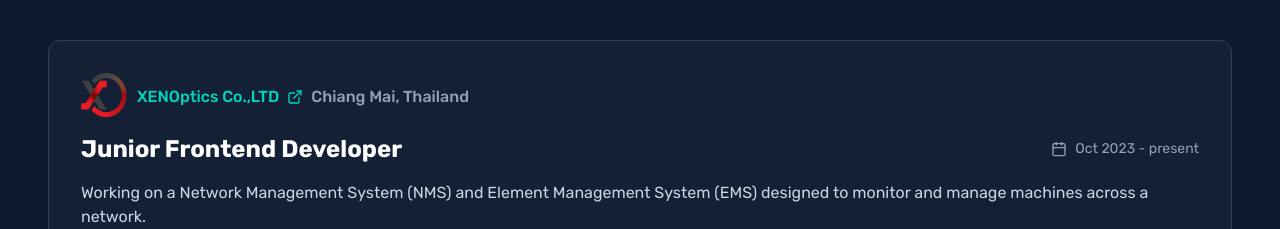
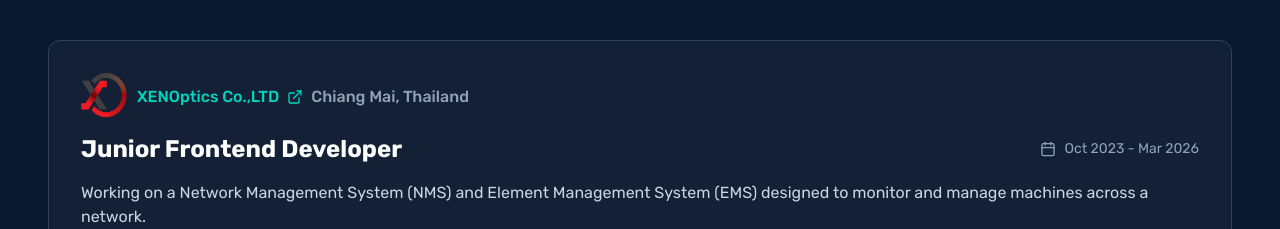
Before and after one commit to khinsuwai97/khin-su-wai-portfolio-v1, a Next.js app: page / in a window 1280 px wide. Shown: the part 1860-2089 px from the top of the page. Built offline with nearby package versions, Linux system fonts and the light colour scheme.

Commit message:
fixed in resume

```diff
--- a/components/About.tsx
+++ b/components/About.tsx
@@ -2,12 +2,7 @@
 
 import { useRef } from 'react';
 import { motion, useInView } from 'framer-motion';
-import {
-  Code2,
-  Lightbulb,
-  Users,
-  Zap,
-} from 'lucide-react';
+import { Code2, Lightbulb, Users, Zap } from 'lucide-react';
 
 const About = () => {
   const ref = useRef(null);
@@ -108,7 +103,7 @@ const About = () => {
                 initial={{ opacity: 0, y: 20 }}
                 animate={isInView ? { opacity: 1, y: 0 } : {}}
                 transition={{ delay: 0.6 + index * 0.1 }}
-                className="p-6 bg-slate-800/50 backdrop-blur-sm rounded-xl border border-slate-700 hover:border-teal-500/50 transition-all duration-300"
+                className="p-6 bg-slate-800/50 backdrop-blur-sm rounded-xl border border-slate-700 hover:border-teal-500/50 transition-all duration-300 cursor-pointer"
                 style={{ backgroundColor: 'rgba(15, 32, 50, 0.5)' }}
                 whileHover={{ scale: 1.05 }}
               >
--- a/components/Experience.tsx
+++ b/components/Experience.tsx
@@ -16,7 +16,7 @@ const Experience = () => {
       title: 'Junior Frontend Developer',
       company: 'XENOptics Co.,LTD',
       location: 'Chiang Mai, Thailand',
-      period: 'Oct 2023 - present',
+      period: 'Oct 2023 - Mar 2026',
       description:
         'Working on a Network Management System (NMS) and Element Management System (EMS) designed to monitor and manage machines across a network.',
       responsibilities: [
```
Also changed, not shown: 2 other files (tests, documents, lock files or other folders).
